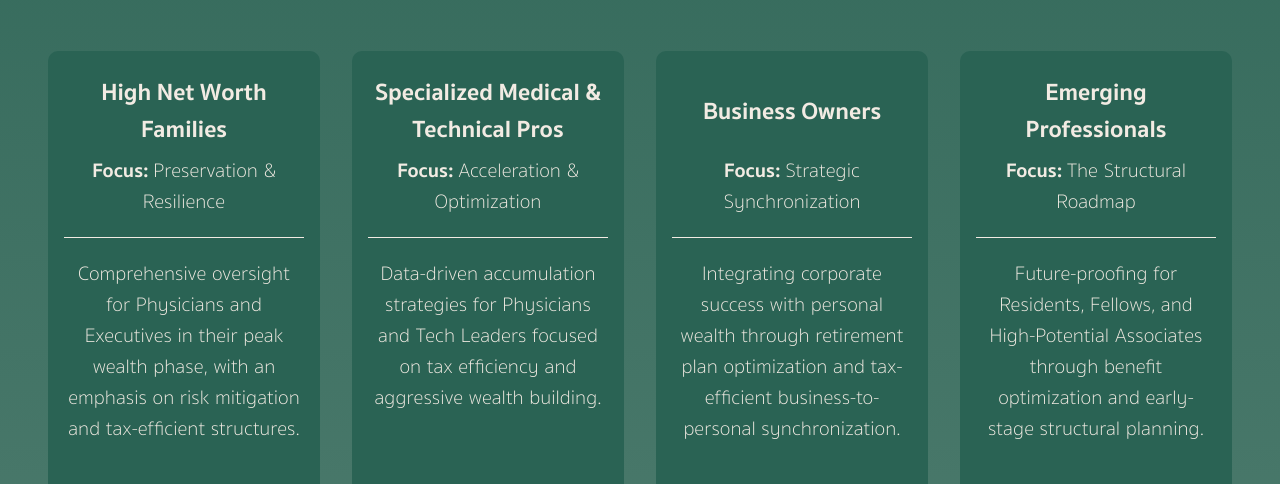
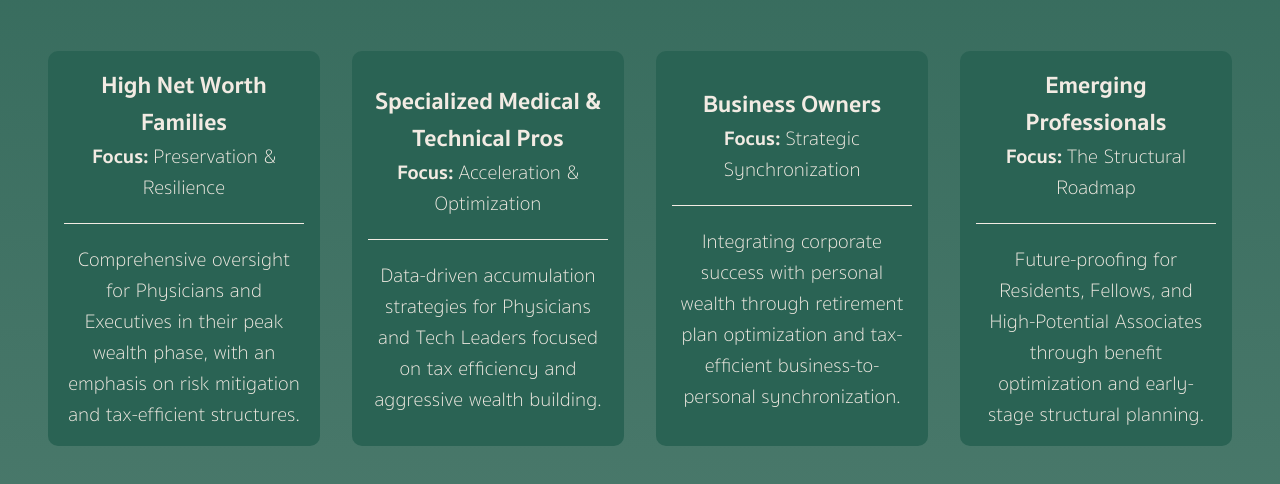
Before and after one commit to avelaga/velagaadvisors, a Next.js app: page /services in a window 1280 px wide. Shown: the part 463-947 px from the top of the page. Built offline with nearby package versions, Linux system fonts and the light colour scheme.

Commit message:
cleaned up who we serve styles

```diff
--- a/styles/Services.module.css
+++ b/styles/Services.module.css
@@ -108,7 +108,7 @@
 .whoWeServeTop {
     display: flex;
     flex-wrap: wrap;
-    min-height: 150px;
+    /* min-height: 140px; */
     justify-content: flex-end;
     align-items: flex-end;
 }
@@ -120,12 +120,13 @@
 }
 
 .whoWeServeBody {
-    min-height: 220px;
+    /* min-height: 150px; */
     font-weight: 100;
     font-size: calc(var(--header-size) * 0.39);
 }
 
 .whoWeServeFocus {
+    width: 100%;
     font-weight: 100;
     font-size: calc(var(--header-size) * 0.39);
 }
```
